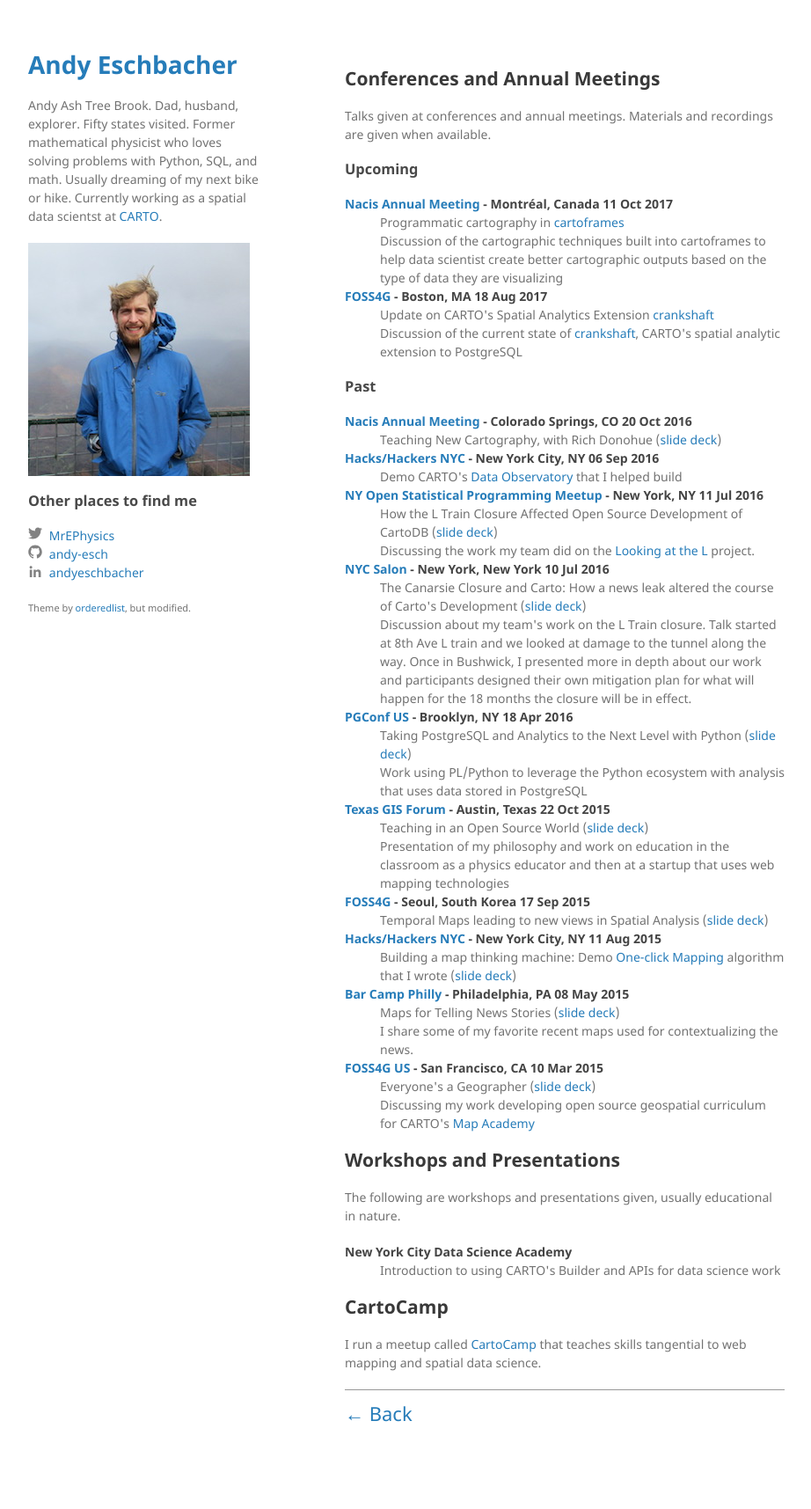
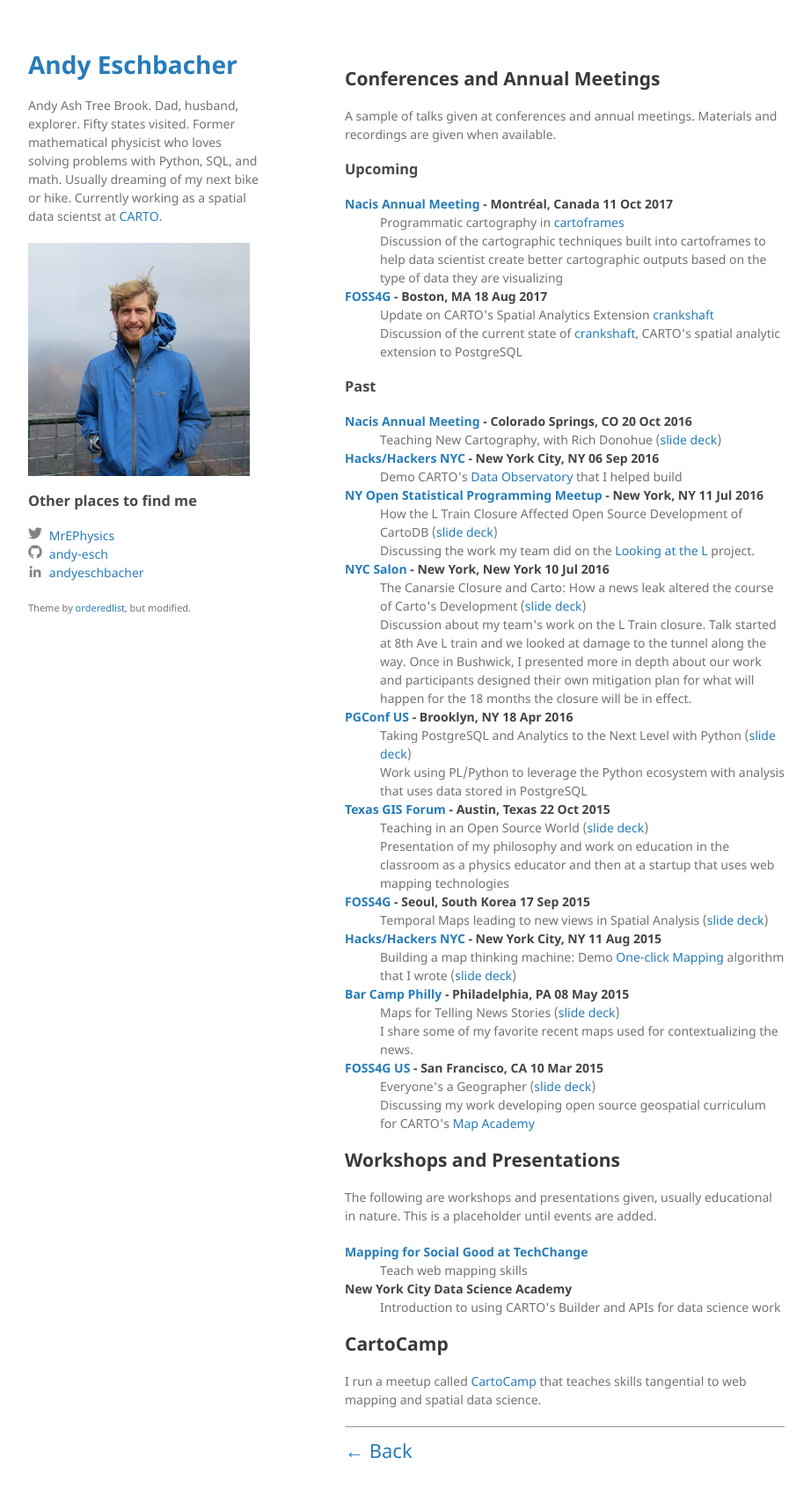
Before and after one commit to andy-esch/andy-esch.github.io, a Jekyll site: the page built from presentations.md, in a window 1280 px wide. Shown: the whole page at 88% size, without its empty margins (178-1100 px from the left). Built offline with Jekyll 4.4.1, drawn with Linux system fonts in a browser that asks for light colours; before the commit the page ends 1673 px from its top, so only the background shows below that.

Commit message:
small edits

```diff
--- a/presentations.md
+++ b/presentations.md
@@ -6,11 +6,11 @@
 {% assign past_events = site.data.talks | where_exp:"item", "item.date < curr_time" | sort: 'date' | reverse %}
 {% assign future_events = site.data.talks | where_exp:"item", "item.date >= curr_time" | sort: 'date' | reverse %}
 
-## Conferences and Annual Meetings
+## [](#conferences)Conferences and Annual Meetings
 
-Talks given at conferences and annual meetings. Materials and recordings are given when available.
+A sample of talks given at conferences and annual meetings. Materials and recordings are given when available.
 
-### Upcoming
+### [](#upcoming-confs)Upcoming
 
 
 <dl class="talk-list">
@@ -27,7 +27,7 @@
 {% endfor %}
 </dl>
 
-### Past
+### [](#past-confs)Past
 
 <dl class="talk-list">
 {% for event in past_events %}
@@ -43,16 +43,18 @@
 {% endfor %}
 </dl>
 
-## Workshops and Presentations
+## [](#workshops)Workshops and Presentations
 
-The following are workshops and presentations given, usually educational in nature.
+The following are workshops and presentations given, usually educational in nature. This is a placeholder until events are added.
 
 <dl class="talk-list">
+        <dt><a href="https://course.tc/catalog/course/ea5f4a23-743b-4e47-9eaf-6104fb45dad1">Mapping for Social Good at TechChange</a></dt>
+	<dd>Teach web mapping skills</dd>
 	<dt>New York City Data Science Academy</dt>
 	<dd>Introduction to using CARTO's Builder and APIs for data science work</dd>
 </dl>
 
-## CartoCamp
+## [](#cartocamp)CartoCamp
 
 I run a meetup called [CartoCamp](https://meetup.com/cartocamp/) that teaches skills tangential to web mapping and spatial data science.
 
```
